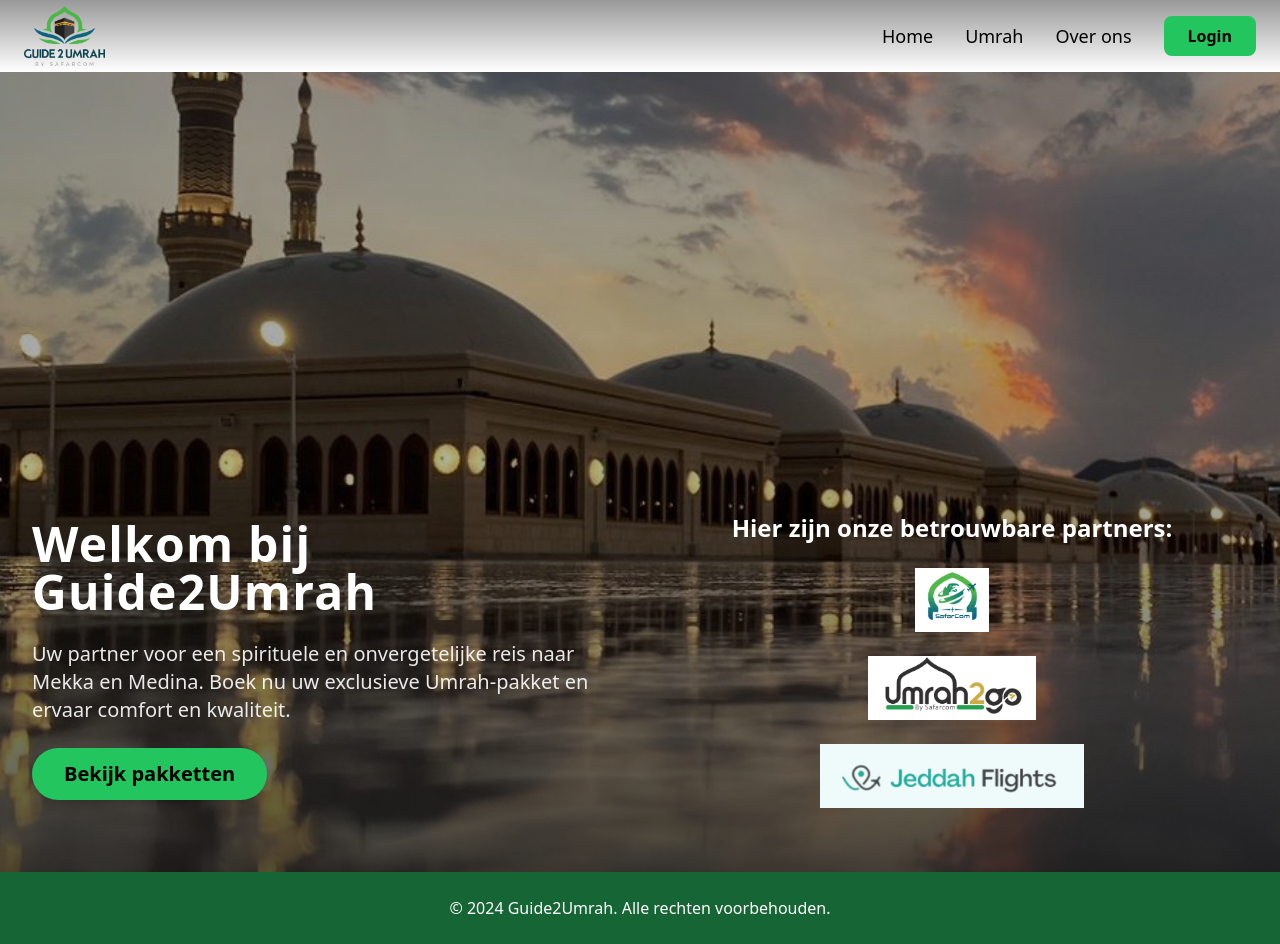
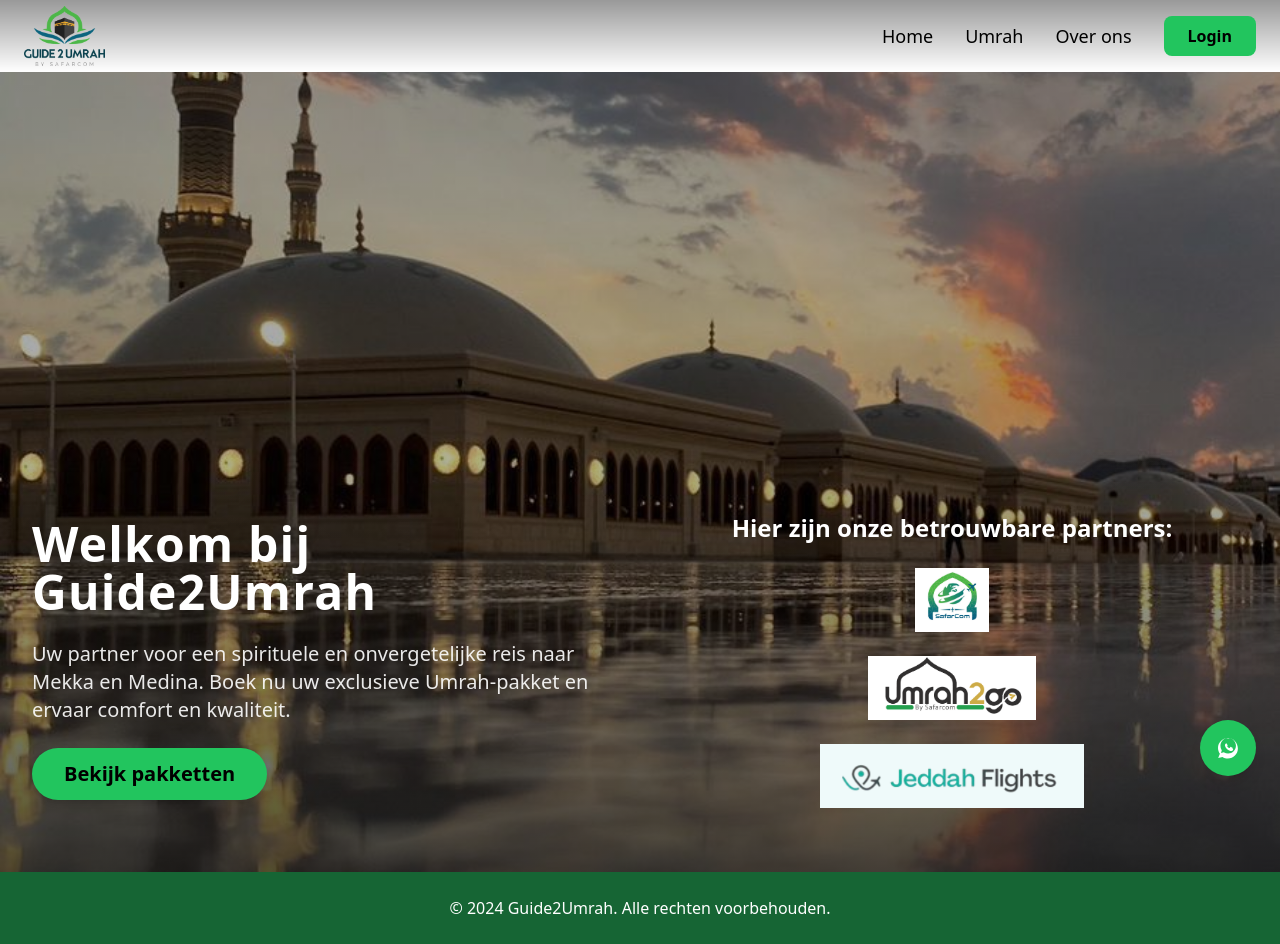
Before and after one commit to eliaselmokadem/guide2umrahfrontend, a React (Create React App) app: page / in a window 1280 px wide. Built offline with nearby package versions, Linux system fonts and the light colour scheme.

Commit message:
package tab

```diff
--- a/src/App.tsx
+++ b/src/App.tsx
@@ -7,6 +7,7 @@ import UmrahPackage from "./pages/UmrahPackage";
 import Login from "./pages/Login";
 import Dashboard from "./pages/Dashboard";
 import ProtectedRoute from "./components/ProtectedRoute";
+import WhatsAppButton from "./components/WhatsAppButton";
 
 //
 function App() {
@@ -27,6 +28,7 @@ function App() {
         <Route path="/aboutus" element={<AboutUs />}></Route>
         <Route path="/umrah/package/:packageId" element={<UmrahPackage />} />
       </Routes>
+      <WhatsAppButton />
     </Router>
   );
 }
--- /dev/null
+++ b/src/components/WhatsAppButton.tsx
@@ -0,0 +1,34 @@
+import React from 'react';
+import { useLocation } from 'react-router-dom';
+
+const WhatsAppButton: React.FC = () => {
+  const location = useLocation();
+
+  // Don't show on dashboard
+  if (location.pathname === '/dashboard') {
+    return null;
+  }
+
+  return (
+    <a
+      href="https://wa.me/+32465349779"
+      target="_blank"
+      rel="noopener noreferrer"
+      className="fixed bottom-6 right-6 bg-green-500 text-white p-4 rounded-full shadow-lg hover:bg-green-600 transition-all duration-300 transform hover:scale-110 z-50"
+      aria-label="Contact via WhatsApp"
+    >
+      <svg
+        xmlns="http://www.w3.org/2000/svg"
+        viewBox="0 0 24 24"
+        fill="currentColor"
+        className="w-6 h-6"
+      >
+        <path
+          d="M12 2C6.48 2 2 6.48 2 12c0 2.17.7 4.19 1.88 5.83L2.2 22l4.28-1.11c1.56 1.01 3.42 1.61 5.42 1.61 5.52 0 10-4.48 10-10S17.52 2 12 2zm.03 15.5c-1.37 0-2.7-.37-3.85-1.07l-.28-.17-2.87.75.77-2.81-.18-.29c-.77-1.23-1.18-2.65-1.18-4.13 0-4.27 3.47-7.75 7.74-7.75s7.75 3.48 7.75 7.75-3.48 7.75-7.75 7.75zm4.47-5.81c-.23-.12-1.38-.68-1.59-.76-.21-.08-.37-.12-.52.12-.15.25-.59.76-.73.91-.13.16-.27.18-.5.06-.69-.35-1.37-.64-1.91-1.45-.14-.25.14-.23.41-.77.06-.13.03-.24-.03-.33-.07-.1-.52-1.25-.71-1.71-.14-.35-.3-.3-.41-.31-.11-.01-.24-.01-.37-.01-.13 0-.35.05-.53.25-.18.2-.7.69-.7 1.67 0 .99.72 1.94.82 2.08.1.14 1.43 2.18 3.47 3.06.48.21.86.33 1.16.43.49.15.93.13 1.28.08.39-.06 1.2-.49 1.37-.96.17-.47.17-.88.12-.96-.05-.09-.19-.14-.42-.26z"
+        />
+      </svg>
+    </a>
+  );
+};
+
+export default WhatsAppButton;
--- a/src/pages/UmrahPackage.tsx
+++ b/src/pages/UmrahPackage.tsx
@@ -42,6 +42,7 @@ const UmrahPackage: React.FC = () => {
         setPackageData(data);
       } catch (err) {
         console.error('Error fetching package:', err);
+        setError('error fetching package');
       } finally {
         setLoading(false);
       }
```
